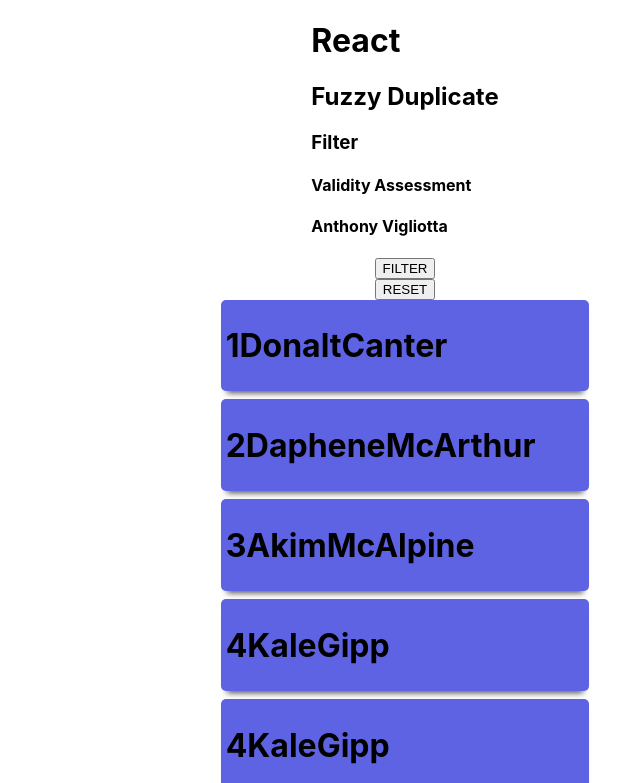
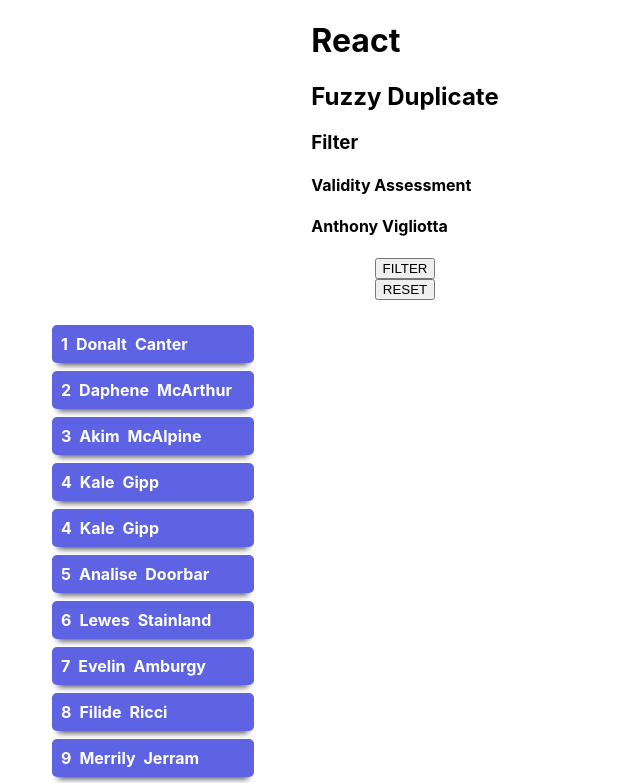
Before and after one commit to anthonyvigz/ReactDuplicateFilter, a React (Create React App) app in the folder dup-filter/: page / in a window 1280 px wide. Shown: the top 783 px of the page, without its empty margins (235-875 px from the left). Built offline with nearby package versions, Linux system fonts and the light colour scheme.

Commit message:
separated columns

```diff
--- a/dup-filter/src/styling/main.scss
+++ b/dup-filter/src/styling/main.scss
@@ -10,6 +10,15 @@
     justify-content: center;
 
     .people {
+      display: flex;
+      flex-direction: column;
+      background: white;
+      overflow-y: auto;
+      margin-top: 100px;
+      margin: 25px;
+      width: 202px;
+      transition: 0.5s;
+
       .userBlock {
         display: flex;
         border-radius: 5px;
@@ -19,6 +28,13 @@
         cursor: pointer;
         transition: 0.5s;
         box-shadow: 0 8px 6px -6px rgb(82, 82, 82);
+
+        h1 {
+          color: white;
+          font-size: 1em;
+          margin: 4px;
+          padding: 0;
+        }
       }
     }
   }
```
